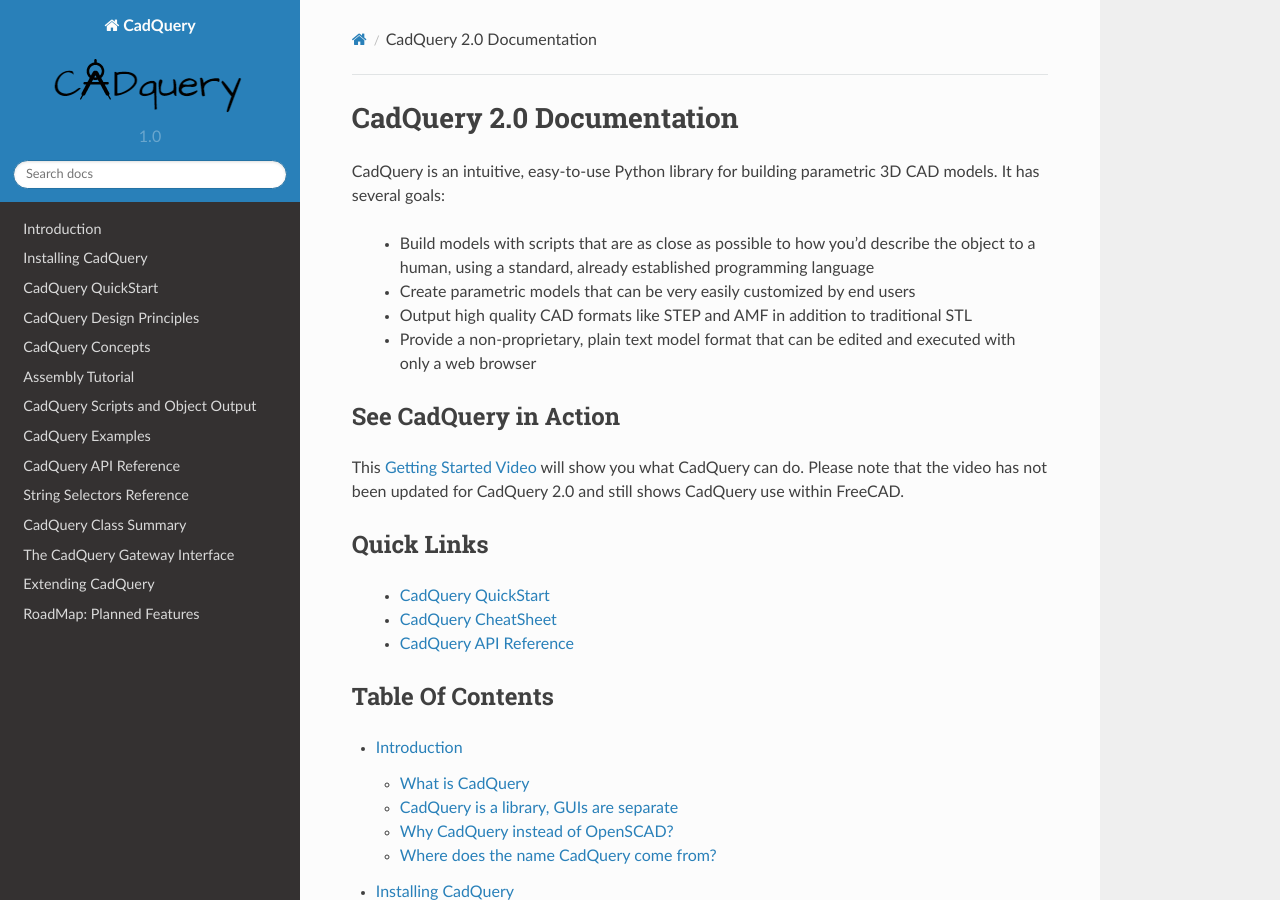
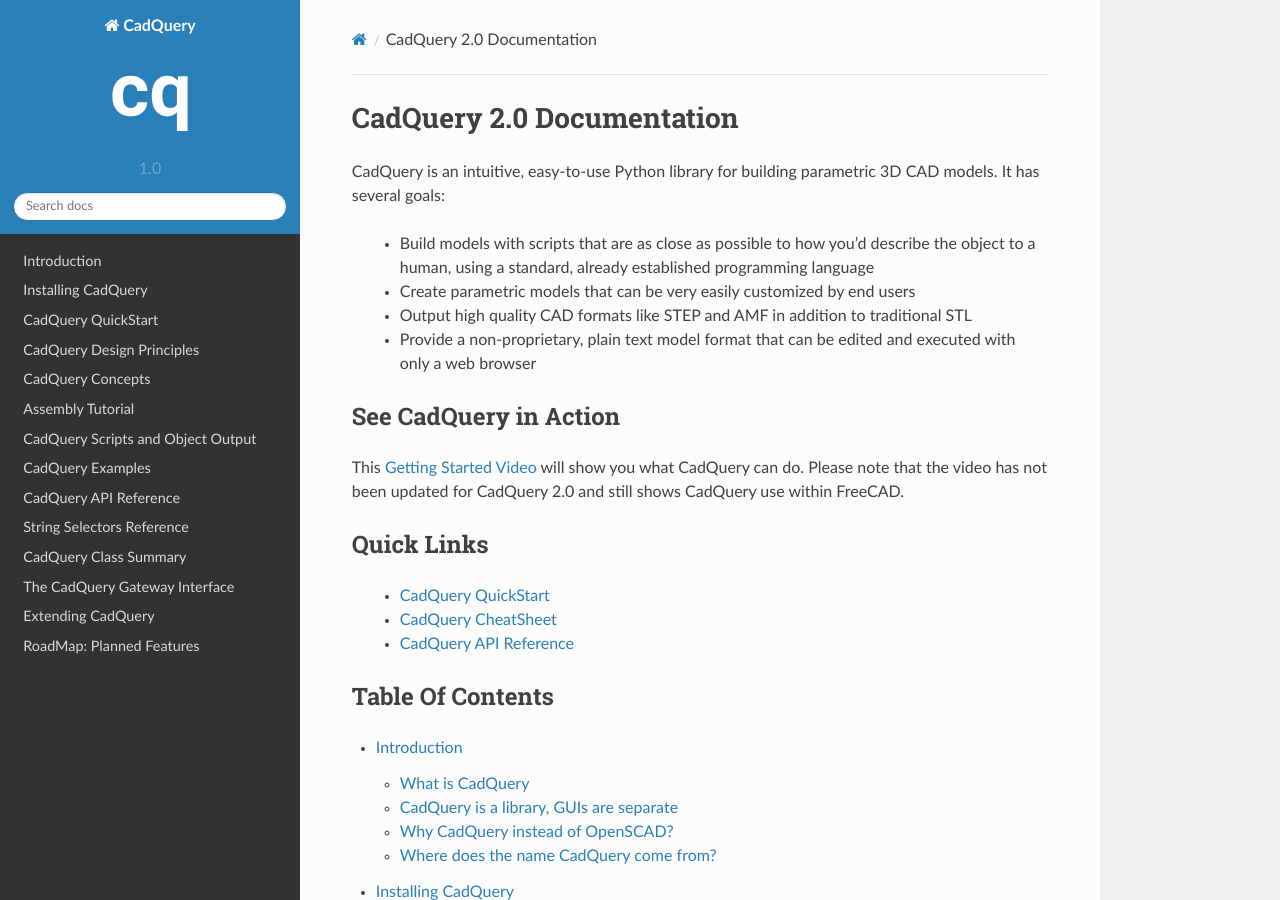
Before and after one commit to CadQuery/cadquery, a Sphinx documentation site: the page built from doc/index.rst, in a window 1280 px wide and 900 px high. Built offline with Sphinx 7.4.7 and the Read the Docs theme 2.0.0, drawn with Linux system fonts in a browser that asks for light colours.

Commit message:
change readthedocs logo

```diff
--- a/doc/conf.py
+++ b/doc/conf.py
@@ -162,7 +162,7 @@
 
 # The name of an image file (relative to this directory) to place at the top
 # of the sidebar.
-html_logo = "_static/cqlogo.png"
+html_logo = "_static/logo/cadquery_logo_dark.svg"
 
 # The name of an image file (within the static path) to use as favicon of the
 # docs.  This file should be a Windows icon file (.ico) being 16x16 or 32x32
```
